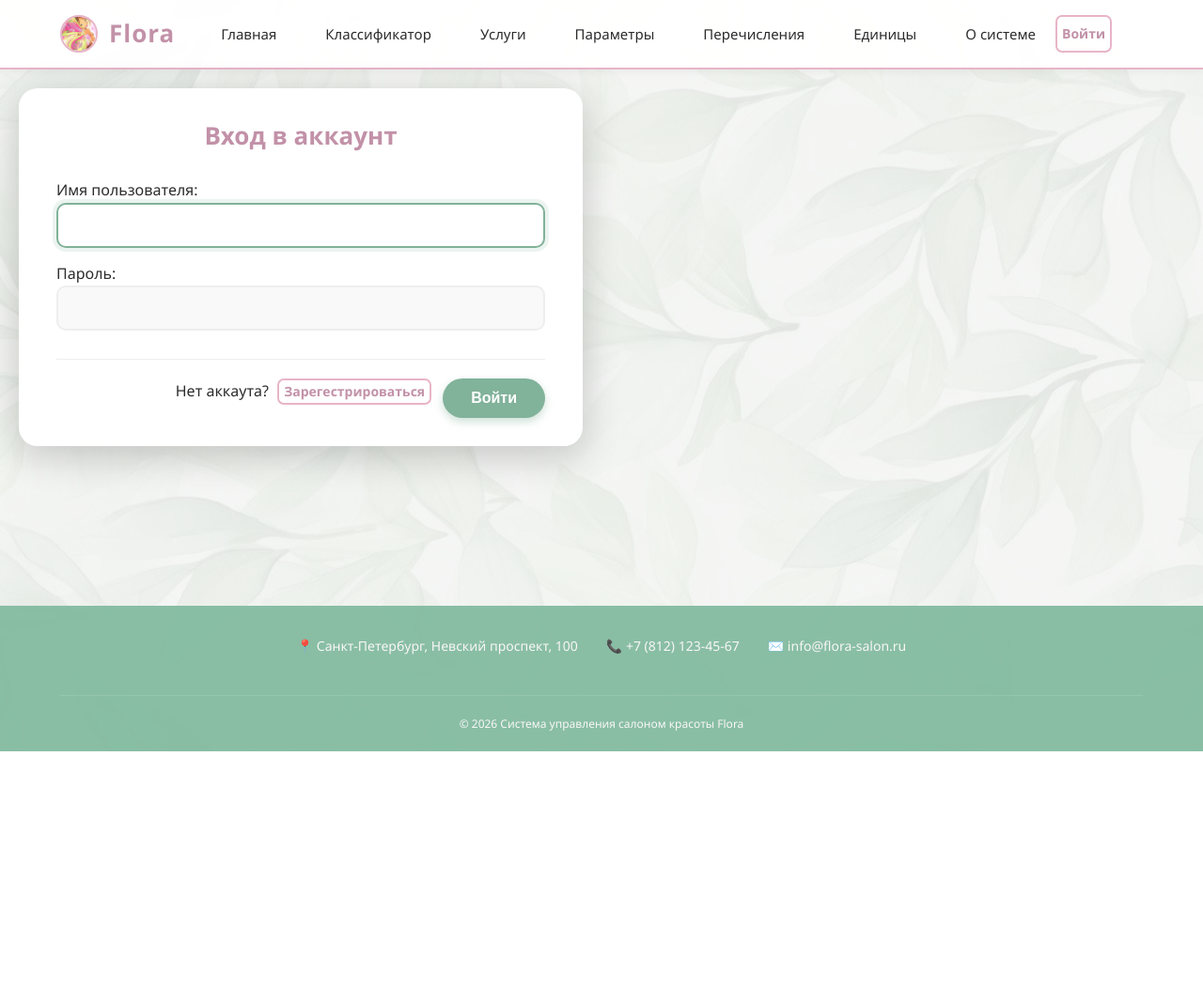
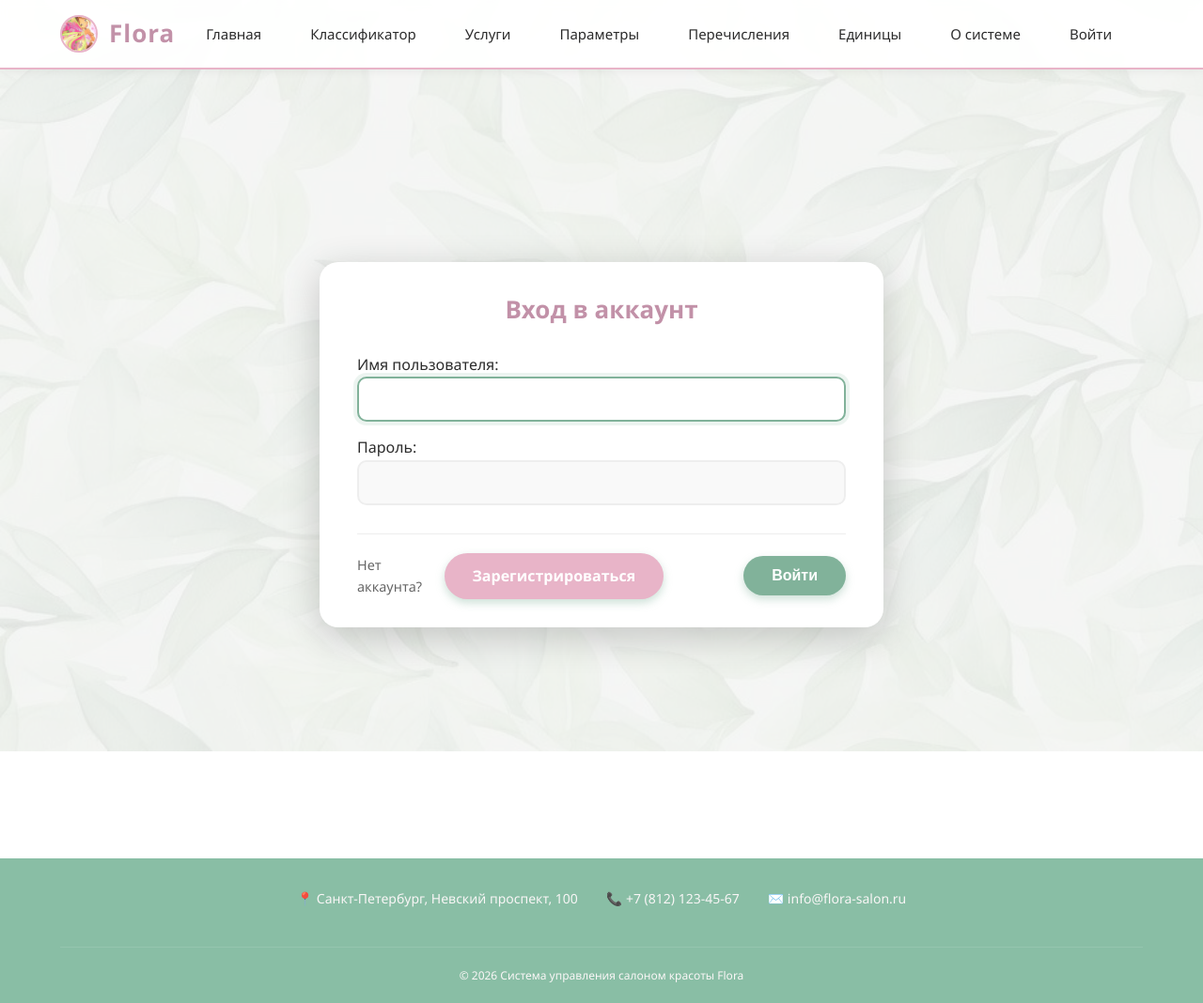
Before and after one commit to juuxi/beauty_salon, a Django app: page /login/ in a window 1280 px wide. Shown: the whole page at 94% size. Before the commit the page ends 800 px from the top, so only its background shows below. Run offline with Django 5.2, Linux system fonts and the light colour scheme.

Commit message:
templates improvements

```diff
--- a/beauty_salon/static/css/style.css
+++ b/beauty_salon/static/css/style.css
@@ -626,7 +626,7 @@ a {
    /* === Стили для отдельной страницы формы === */
 
 /* Фон всей страницы с листьями */
-body.form-page {
+.form-page {
 
     /* Центрирование формы на экране */
     display: flex;
@@ -758,6 +758,16 @@ body.form-page {
     transform: translateY(-2px);
 }
 
+.btn-save-pink {
+    background: #e8b4c8;
+    color: white;
+    box-shadow: 0 4px 10px rgba(129, 178, 154, 0.4);
+}
+.btn-save-pink:hover {
+    background: #c291a8;
+    transform: translateY(-2px);
+}
+
 /* Адаптив для мобильных (поля в одну колонку) */
 @media (max-width: 500px) {
     .form-row {
@@ -848,3 +858,52 @@ body.form-page {
 .close:hover {
     color: black;
 }
+
+/* 1. Контейнер для имени и кнопок, чтобы они стояли в ряд */
+.auth-block {
+    display: flex;
+    align-items: center;
+    /* Отступ слева от последнего пункта меню */
+    margin-left: 20px;
+    /* Расстояние между именем и кнопкой "Выйти" */
+    gap: 15px;
+}
+
+/* 2. Стиль для имени пользователя */
+.user-username {
+    font-weight: 500; /* Жирность, как у ссылок, или чуть меньше */
+    color: #333;      /* Цвет текста (подберите под ваш дизайн) */
+    white-space: nowrap;
+}
+
+/* 3. Сброс стандартных стилей кнопки, чтобы она выглядела как ссылка <a> */
+.btn-reset {
+    background: none;
+    border: none;
+    padding: 0;
+    margin: 0;
+    font-family: inherit; /* Наследуем шрифт от родителя */
+    font-size: inherit;   /* Наследуем размер шрифта */
+    cursor: pointer;
+    display: inline-flex; /* Чтобы иконка и текст были в одну линию */
+    align-items: center;
+    text-decoration: none; /* Убираем подчеркивание, если оно есть у ссылок */
+    color: inherit;        /* Цвет берется от родителя или класса nav__link */
+}
+
+.form-actions__left {
+    display: flex;
+    align-items: center;
+    gap: 10px;                       /* Отступ между текстом "Нет аккаунта?" и кнопкой */
+}
+
+.form-actions__left_2 {
+    display: flex;
+    align-items: center;
+    gap: 85px;                       /* Отступ между текстом "Нет аккаунта?" и кнопкой */
+}
+
+.register-text {
+    font-size: 0.9em;               /* Чуть меньше основного текста */
+    color: #666;                    /* Серый цвет, чтобы не отвлекать */
+}
--- a/beauty_salon/templates/includes/header.html
+++ b/beauty_salon/templates/includes/header.html
@@ -19,15 +19,24 @@
                     <li><a href="{% url 'pages:about' %}" class="nav__link {% if view_name == 'pages:about' %}nav__link--active{% endif %}">О системе</a></li>
                 </ul>
                 {% endwith %}
-                {% if request.user.is_authenticated %}
-                <span>{{ request.user.username }}</span>
-                <form action="{% url 'pages:logout' %}" method="post">
-                    {% csrf_token %}
-                    <button class="btn-link btn--beauty" type="submit">{% include 'includes/svg/leave.html' %} Выйти</button>
-                </form>
-                {% else %}
-                <a class="btn-link btn--beauty" href="{% url 'pages:login' %}">Войти</a>
-                {% endif %}
+
+                <!-- Блок авторизации -->
+                <div class="auth-block">
+                    {% if request.user.is_authenticated %}
+                        <!-- Имя пользователя с отступом -->
+                        <span class="user-username">{{ request.user.username }}</span>
+
+                        <form action="{% url 'pages:logout' %}" method="post" style="display:inline;">
+                            {% csrf_token %}
+                            <!-- Кнопка выглядит как ссылка благодаря классам nav__link и btn-reset -->
+                            <button type="submit" class="nav__link btn-reset">
+                                {% include 'includes/svg/leave.html' %} Выйти
+                            </button>
+                        </form>
+                    {% else %}
+                        <a href="{% url 'pages:login' %}" class="nav__link {% if view_name == 'pages:login' %}nav__link--active{% endif %}">Войти</a>
+                    {% endif %}
+                </div>
             </nav>
         </div>
     </div>
--- a/beauty_salon/templates/registration/login.html
+++ b/beauty_salon/templates/registration/login.html
@@ -29,8 +29,13 @@
             {% endif %}
 
             <div class="form-actions">
-                <span>Нет аккаута? <a class="btn-link btn--beauty" href="{% url 'pages:register' %}">Зарегестрироваться</a></span>
-                <button type="submit" class="btn btn-save">Войти</button>
+                <div class="form-actions__left">
+                    <span class="register-text">Нет аккаунта?</span>
+                    <div class="form-actions__left_2">
+                        <a href="{% url 'pages:register' %}" class="btn btn-save-pink">Зарегистрироваться</a>
+                        <button type="submit" class="btn btn-save">Войти</button>
+                    </div>
+                </div>
             </div>
         </form>
     </div>
--- a/beauty_salon/templates/service/services.html
+++ b/beauty_salon/templates/service/services.html
@@ -6,13 +6,14 @@
 {% block content %}
 <div class="page-header">
     <h1 class="page-title">Справочник услуг</h1>
+    <a href="{% url 'master_dashboard:service-filter' %}" class="btn btn--primary open-modal-btn">Фильтрация</a>
     <a href="{% url 'master_dashboard:service-create' %}" class="btn btn--primary open-modal-btn">+ Добавить услугу</a>
 </div>
 
 <div class="container">
-    <div class="filter-panel">
+    {% comment %} <div class="filter-panel">
             <a href="{% url 'master_dashboard:service-filter' %}" class="btn btn--primary open-modal-btn">Фильтрация</a>
-    </div>
+    </div> {% endcomment %}
 
     <div class="services-grid">
         {% for service in services %}
```
